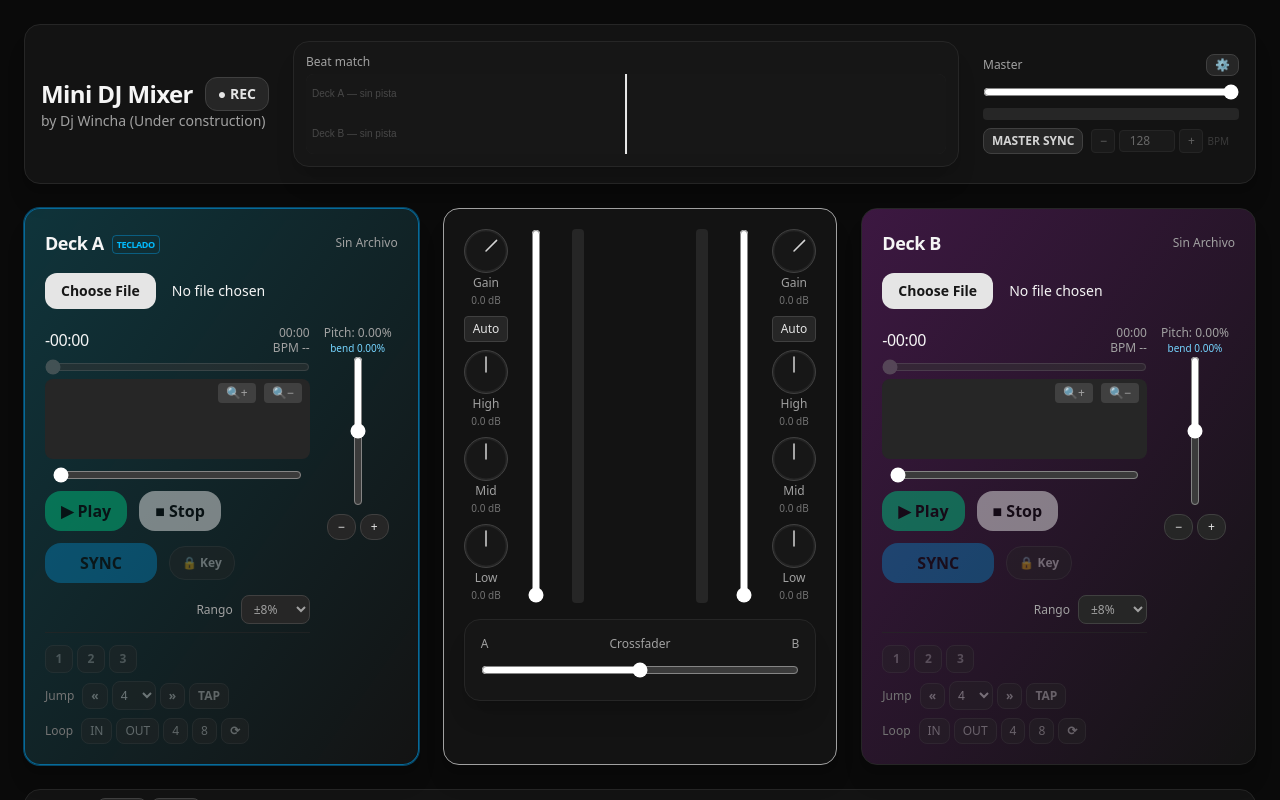
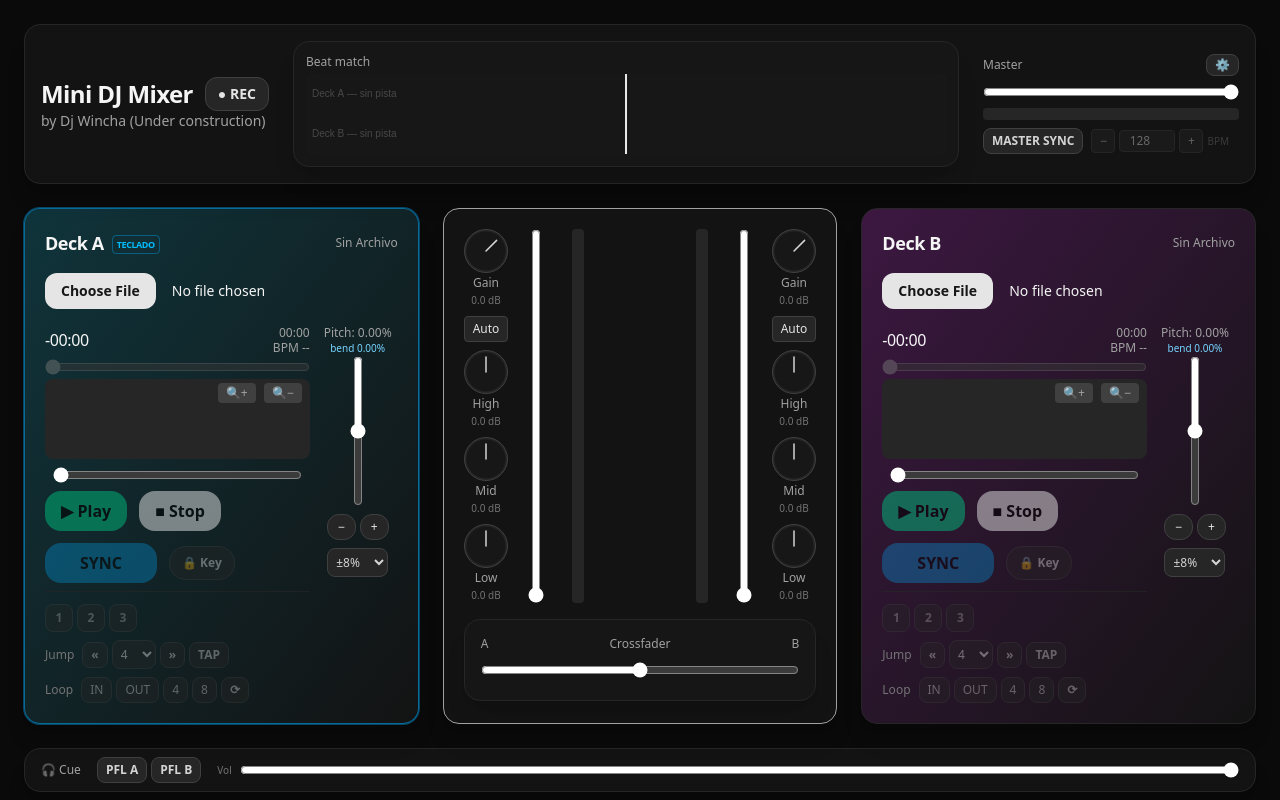
Before and after one commit to Wincha/mini-dj, a React (Vite) app: page / in a window 1280 px wide. Shown: the top 800 px of the page. Built offline with nearby package versions, Linux system fonts and the light colour scheme.

Commit message:
fix: move pitch range selector into the pitch column
The ml-auto Rango control was left orphaned on its own wrapped line in
the transport row; it now sits under the bend buttons next to the pitch
fader it controls

```diff
--- a/src/components/Deck.jsx
+++ b/src/components/Deck.jsx
@@ -881,18 +881,6 @@ export default function Deck({
               >
                 🔒 Key
               </button>
-              <div className="ml-auto flex items-center gap-2 text-xs text-neutral-400">
-                <span>Rango</span>
-                <select
-                  value={pitchRange}
-                  onChange={onRangeChange}
-                  className="bg-neutral-800 border border-neutral-700 rounded-lg px-2 py-1"
-                >
-                  <option value={8}>±8%</option>
-                  <option value={16}>±16%</option>
-                  <option value={50}>±50%</option>
-                </select>
-              </div>
             </div>
             {/* Hot cues + Jump + Loop, alineados y separados del transporte */}
             <div className="flex items-center gap-x-4 gap-y-2 flex-wrap text-xs mt-1 pt-3 border-t border-neutral-800/70">
@@ -1078,6 +1066,17 @@ export default function Deck({
                 +
               </button>
             </div>
+            {/* Rango del pitch, junto al fader al que afecta */}
+            <select
+              value={pitchRange}
+              onChange={onRangeChange}
+              className="bg-neutral-800 border border-neutral-700 rounded-lg px-1 py-1 text-xs text-neutral-300"
+              title="Rango del fader de pitch"
+            >
+              <option value={8}>±8%</option>
+              <option value={16}>±16%</option>
+              <option value={50}>±50%</option>
+            </select>
           </div>
         </div>
         <audio
```
